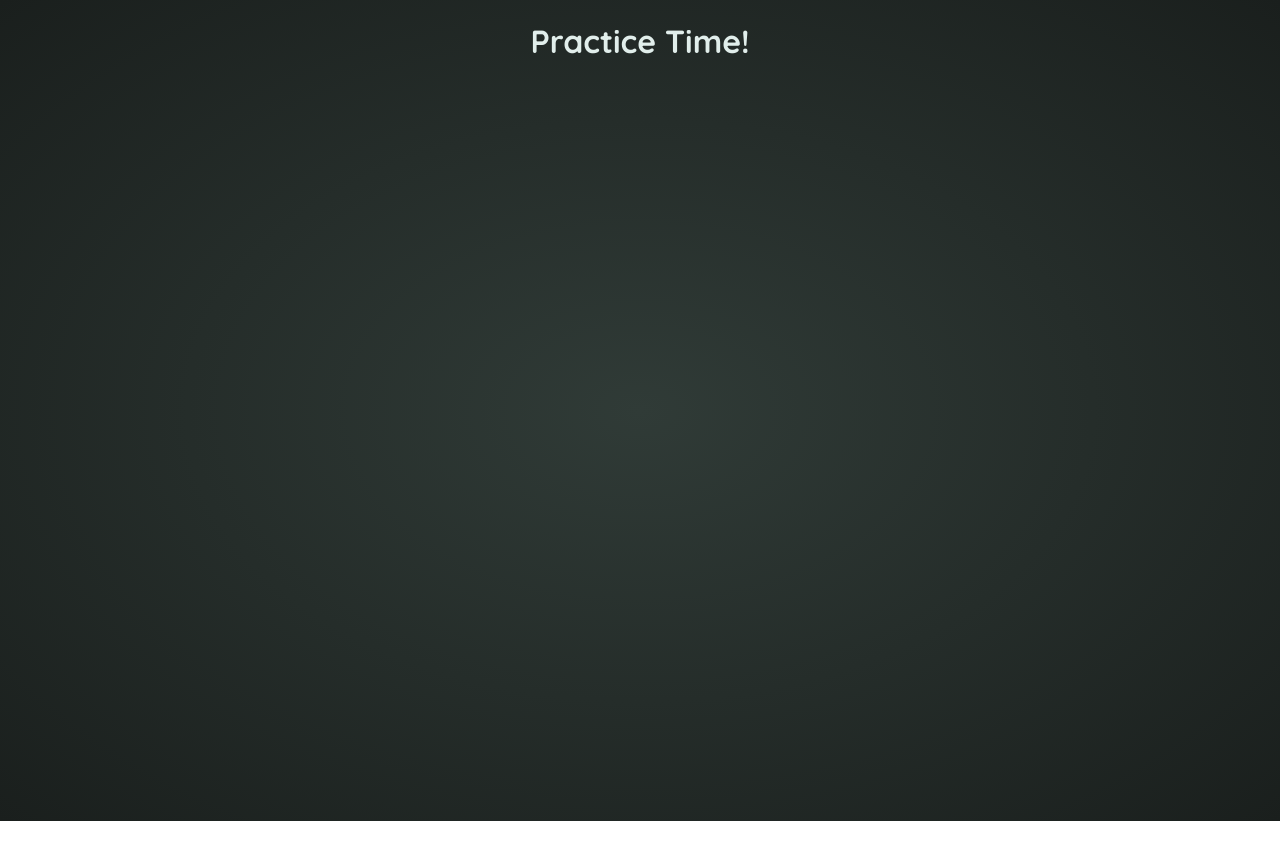
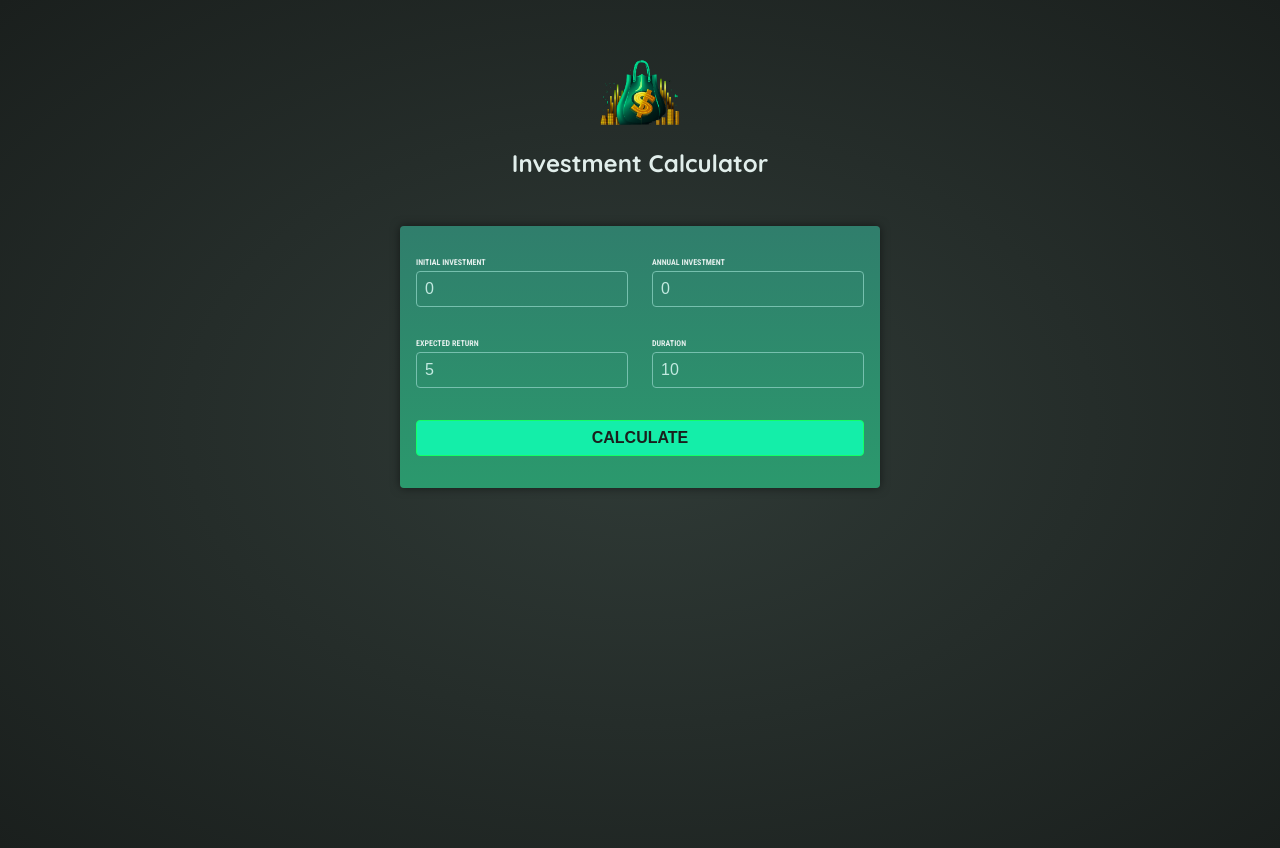
Before and after one commit to antonis04/AngularFinanceCalcApp, an Angular app: page / in a window 1280 px wide. Before the commit the page ends 821 px from the top, so only its background shows below. Built offline with nearby package versions, Linux system fonts and the light colour scheme.

Commit message:
project in progress

```diff
--- a/src/app/app.component.html
+++ b/src/app/app.component.html
@@ -1 +1,2 @@
-<h1 class="center">Practice Time!</h1>
+<app-header />
+<app-user-input />
--- a/src/app/app.component.ts
+++ b/src/app/app.component.ts
@@ -1,8 +1,11 @@
 import { Component } from '@angular/core';
+import { HeaderComponent } from "./header/header.component";
+import { UserInputComponent } from "./user-input/user-input.component";
 
 @Component({
   selector: 'app-root',
   standalone: true,
   templateUrl: './app.component.html',
+  imports: [HeaderComponent, UserInputComponent],
 })
 export class AppComponent {}
--- /dev/null
+++ b/src/app/header/header.component.css
@@ -0,0 +1,15 @@
+header {
+  text-align: center;
+  margin: 3rem auto;
+}
+
+header img {
+  width: 5rem;
+  height: 5rem;
+  object-fit: contain;
+  background-color: transparent;
+}
+
+header h1 {
+  font-size: 1.5rem;
+}
--- /dev/null
+++ b/src/app/header/header.component.html
@@ -0,0 +1,4 @@
+<header>
+  <img src="investment-calculator-logo.png" alt="Investment Calculator Logo" />
+  <h1>Investment Calculator</h1>
+</header>
--- /dev/null
+++ b/src/app/user-input/user-input.component.css
@@ -0,0 +1,50 @@
+form {
+  padding: 1rem;
+  max-width: 30rem;
+  margin: 2rem auto;
+  border-radius: 4px;
+  background: linear-gradient(180deg, #307e6c, #2b996d);
+  box-shadow: 0 0 10px rgba(0, 0, 0, 0.5);
+}
+
+.input-group {
+  display: flex;
+  justify-content: space-evenly;
+  gap: 1.5rem;
+}
+
+label {
+  display: block;
+  margin-bottom: 0.25rem;
+  font-family: "Roboto Condensed", sans-serif;
+  font-size: 0.5rem;
+  font-weight: bold;
+  text-transform: uppercase;
+}
+
+input {
+  width: 100%;
+  padding: 0.5rem;
+  border: 1px solid #76c0ae;
+  border-radius: 0.25rem;
+  background-color: transparent;
+  color: #c2e9e0;
+  font-size: 1rem;
+}
+
+button {
+  width: 100%;
+  padding: 0.5rem;
+  border: 1px solid #13ff66;
+  border-radius: 0.25rem;
+  background-color: #14eea9;
+  color: #1a1f1d;
+  font-size: 1rem;
+  font-weight: bold;
+  text-transform: uppercase;
+  cursor: pointer;
+}
+
+button:hover {
+  background-color: #aaf1d6;
+}
--- /dev/null
+++ b/src/app/user-input/user-input.component.html
@@ -0,0 +1,45 @@
+<form (ngSubmit)="onSubmit()">
+  <div class="input-group">
+    <p>
+      <label for="initial-investment">Initial Investment</label>
+      <input
+        id="initial-investment"
+        name="initial-investment"
+        type="number"
+        [(ngModel)]="enteredInitialInvestment"
+      />
+    </p>
+    <p>
+      <label for="annual-investment">Annual Investment</label>
+      <input
+        id="annual-investment"
+        name="annual-investment"
+        type="number"
+        [(ngModel)]="enteredAnnualInvestment"
+      />
+    </p>
+  </div>
+  <div class="input-group">
+    <p>
+      <label for="Expected Return">Expected Return</label>
+      <input
+        id="Expected Return"
+        name="Expected Return"
+        type="number"
+        [(ngModel)]="enteredExpectedReturn"
+      />
+    </p>
+    <p>
+      <label for="Duration">Duration</label>
+      <input
+        id="Duration"
+        name="Duration"
+        type="number"
+        [(ngModel)]="enteredDuration"
+      />
+    </p>
+  </div>
+  <p>
+    <button>Calculate</button>
+  </p>
+</form>
--- /dev/null
+++ b/src/app/user-input/user-input.component.ts
@@ -0,0 +1,24 @@
+import { FormsModule } from '@angular/forms';
+import { Component } from '@angular/core';
+
+@Component({
+  selector: 'app-user-input',
+  standalone: true,
+  imports: [FormsModule],
+  templateUrl: './user-input.component.html',
+  styleUrl: './user-input.component.css'
+})
+export class UserInputComponent {
+  enteredInitialInvestment = '0';
+  enteredAnnualInvestment = '0';
+  enteredExpectedReturn = '5';
+  enteredDuration = '10';
+
+  onSubmit() {
+    console.log('Form submitted!');
+    console.log('Initial Investment:', this.enteredInitialInvestment);
+    console.log('Annual Investment:', this.enteredAnnualInvestment);
+    console.log('Expected Return:', this.enteredExpectedReturn);
+    console.log('Duration:', this.enteredDuration);
+  }
+}
```
Also changed, not shown: src/app/header/header.component.ts (added, +12 -0 lines).
